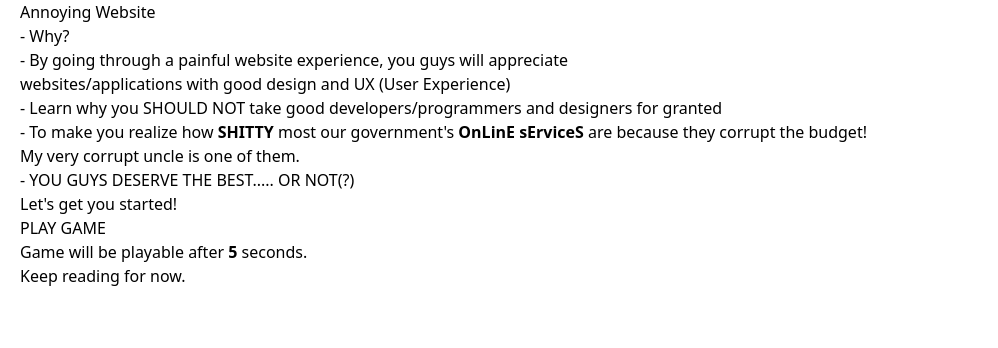
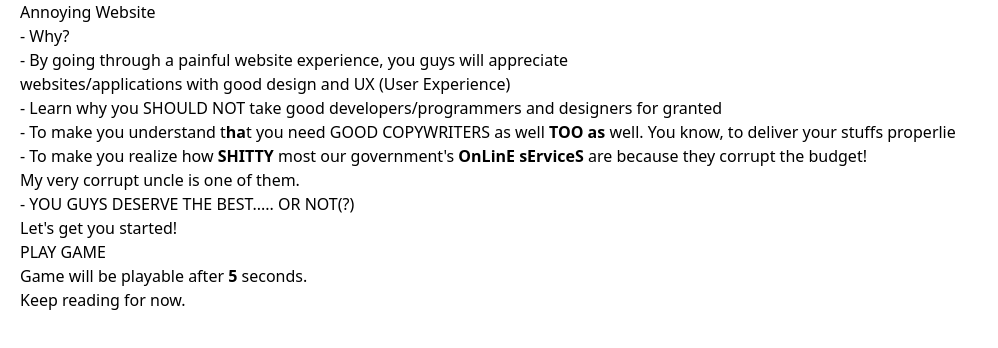
Before and after one commit to dthrcrpz/annoying-website, a Vue app: page / in a window 1280 px wide. Shown: the top 348 px of the page, without its empty margins (0-998 px from the left). Built offline with nearby package versions, Linux system fonts and the light colour scheme; no server answers.

Commit message:
update copy, move email field

```diff
--- a/src/App.vue
+++ b/src/App.vue
@@ -12,6 +12,7 @@
       <h1 class="text-4xl text-teal-600">- Why?</h1>
       <p class="text-xl mt-3">- By going through a <span class="text-red-600 font-bold">painful</span> website experience, you guys will appreciate <br> websites/applications with good design and UX (User Experience)</p>
       <p class="text-xl mt-3">- Learn why you SHOULD NOT take good <span class="text-teal-600">developers/programmers</span> and <span class="text-teal-600">designers</span> for granted</p>
+      <p class="text-xl mt-3">- To make you understand t<b>ha</b>t you need <span class="text-teal-600">GOOD COPYWRITERS</span> as well <b>TOO as</b> well. You know, to deliver your stuff<span class="text-red-500 font-bold">s</span> properlie </p>
       <p class="text-xl mt-3">- To make you realize how <b class="text-red-600">SHITTY</b> most our government's <b>OnLinE sErviceS</b> are because they corrupt the budget! <br> My very corrupt uncle is one of them.</p>
       <p class="text-xl mt-3">- YOU GUYS DESERVE THE BEST..... <span class="text-red-600 font-bold">OR NOT(?)</span></p>
     </div>
--- a/src/components/Game/RegistrationForm.vue
+++ b/src/components/Game/RegistrationForm.vue
@@ -9,17 +9,6 @@
           <Field type="text" placeholder="Your Middle Name" rules="required|alpha" v-model="form.middleName" name="middle_name"/>
           <span class="validation-errors" v-if="errors.middle_name">{{ errors.middle_name }}</span>
         </div>
-        <div class="form-group pl-2">
-          <Field type="text" placeholder="Your Last Name" rules="required|alpha" v-model="form.lastName" name="last_name"/>
-          <span class="validation-errors" v-if="errors.last_name">{{ errors.last_name }}</span>
-        </div>
-        <div class="form-group">
-          <Field type="text" placeholder="Your First Name" rules="required|alpha" v-model="form.firstName" name="first_name"/>
-          <span class="validation-errors" v-if="errors.first_name">{{ errors.first_name }}</span>
-        </div>
-
-        <hr>
-
         <div class="form-group">
           <label>Email Address <span class="text-blue-700">*</span></label>
           <Field type="text" placeholder="johndoe" rules="required" v-model="form.email_prefix" name="email_prefix"/>@
@@ -37,6 +26,17 @@
           <Field type="text" placeholder="com / net / org / etc." rules="required|alpha|max:3" v-model="form.email_extension" name="email_extension"/>
           <span class="validation-errors" v-if="errors.email_extension">Email extension is invalid. Three letters only.</span>
         </div>
+        <div class="form-group">
+          <Field type="text" placeholder="Your First Name" rules="required|alpha" v-model="form.firstName" name="first_name"/>
+          <span class="validation-errors" v-if="errors.first_name">{{ errors.first_name }}</span>
+        </div>
+
+        <hr>
+        <div class="form-group pl-2">
+          <Field type="text" placeholder="Your Last Name" rules="required|alpha" v-model="form.lastName" name="last_name"/>
+          <span class="validation-errors" v-if="errors.last_name">{{ errors.last_name }}</span>
+        </div>
+
         <div class="form-group">
           <label>Phone Number: <span class="text-yellow-500">*</span></label>
           <div class="flex flex-row flex-wrap">
```
